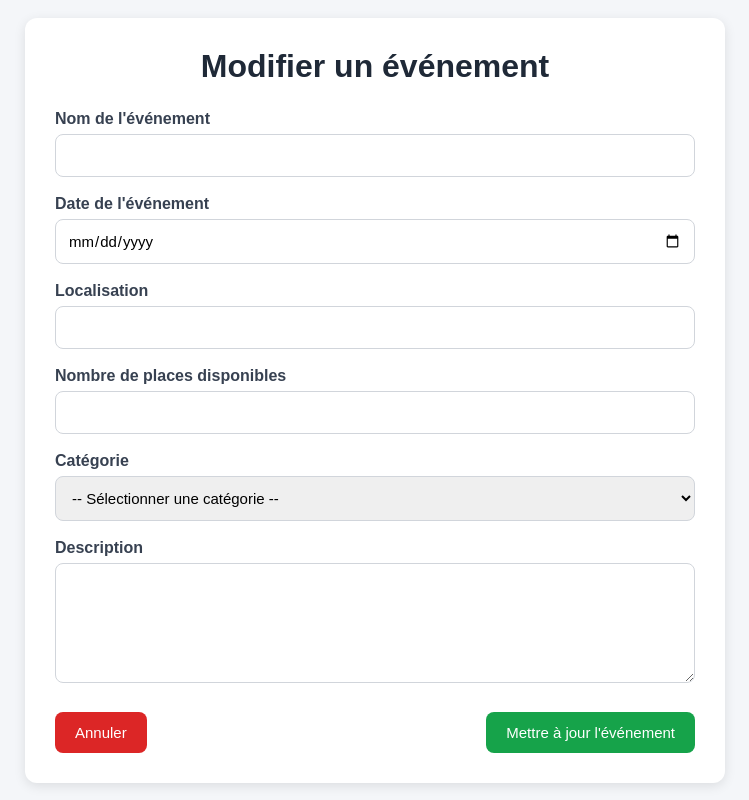
After one commit to skakanou/session_project, a Flask app: template templates/edit_event.html in a window 1280 px wide. The commit adds this page. Shown: the whole page, without its empty margins (265-1014 px from the left). Run offline with Flask 3, Linux system fonts and the light colour scheme; the template is opened without the code that fills it, so the values that code supplies are empty.

Commit message:
push 20062026 1018

```diff
--- a/models.py
+++ b/models.py
@@ -34,3 +34,5 @@ class Booking(db.Model):
     event = db.relationship('Event', backref=db.backref('bookings', lazy=True))
 
     created_at = db.Column(db.DateTime, default=datetime.utcnow)
+
+    state = db.Column(db.Enum('Confirmed', 'Cancelled'), nullable=False, default='Confirmed')
--- a/templates/admin_dash.html
+++ b/templates/admin_dash.html
@@ -116,7 +116,6 @@
     <div class="sidebar">
         <h2>Administration</h2>
 
-        <a href="{{ url_for('users.events') }}">📅 Événements</a>
         <a href="{{ url_for('admin.create_event') }}">➕ Créer un événement</a>
         <a href="{{ url_for('users.logout') }}">🚪 Déconnexion</a>
     </div>
@@ -145,9 +144,9 @@
                 </div>
 
                 <div class="actions">
-                    <a href="#" class="btn-edit">Modifier</a>
+                    <a href="{{ url_for('admin.edit_event', event_id=event.id) }}" class="btn-edit">Modifier</a>
 
-                    <form action="#" method="POST">
+                    <form action="{{ url_for('admin.delete_event', event_id=event.id) }}" method="POST" onsubmit="return confirm('Êtes-vous sûr de vouloir supprimer cet événement ?');">
                         <button class="btn-delete">Supprimer</button>
                     </form>
                 </div>
--- /dev/null
+++ b/templates/edit_event.html
@@ -0,0 +1,170 @@
+<!DOCTYPE html>
+<html lang="fr">
+
+<head>
+    <meta charset="UTF-8">
+    <meta name="viewport" content="width=device-width, initial-scale=1.0">
+    <title>Modifier un événement</title>
+
+    <style>
+        * {
+            margin: 0;
+            padding: 0;
+            box-sizing: border-box;
+            font-family: Arial, sans-serif;
+        }
+
+        body {
+            background: #f4f6f9;
+            display: flex;
+            justify-content: center;
+            align-items: center;
+            min-height: 100vh;
+        }
+
+        .container {
+            background: white;
+            width: 700px;
+            max-width: 95%;
+            padding: 30px;
+            border-radius: 12px;
+            box-shadow: 0 3px 12px rgba(0, 0, 0, 0.1);
+        }
+
+        h1 {
+            text-align: center;
+            margin-bottom: 25px;
+            color: #1f2937;
+        }
+
+        .form-group {
+            margin-bottom: 18px;
+        }
+
+        label {
+            display: block;
+            margin-bottom: 6px;
+            font-weight: bold;
+            color: #374151;
+        }
+
+        input,
+        select,
+        textarea {
+            width: 100%;
+            padding: 12px;
+            border: 1px solid #d1d5db;
+            border-radius: 8px;
+            font-size: 15px;
+        }
+
+        textarea {
+            resize: vertical;
+            min-height: 120px;
+        }
+
+        .buttons {
+            display: flex;
+            justify-content: space-between;
+            margin-top: 25px;
+        }
+
+        .btn-submit {
+            background: #16a34a;
+            color: white;
+            border: none;
+            padding: 12px 20px;
+            border-radius: 8px;
+            cursor: pointer;
+            font-size: 15px;
+        }
+
+        .btn-submit:hover {
+            background: #15803d;
+        }
+
+        .btn-cancel {
+            background: #dc2626;
+            color: white;
+            text-decoration: none;
+            padding: 12px 20px;
+            border-radius: 8px;
+            font-size: 15px;
+        }
+
+        .btn-cancel:hover {
+            background: #b91c1c;
+        }
+    </style>
+</head>
+
+<body>
+
+    <div class="container">
+
+        <h1>Modifier un événement</h1>
+
+        <form method="POST" ">
+
+            <div class="form-group">
+                <label for="event_name">Nom de l'événement</label>
+                <input type="text" name="event_name" value="{{ event.event_name }}" required>
+            </div>
+
+            <div class="form-group">
+                <label for="event_date">Date de l'événement</label>
+                <input type="date" name="event_date" value="{{ event.event_date }}" required>
+            </div>
+
+            <div class="form-group">
+                <label for="location">Localisation</label>
+                <input type="text" name="location" value="{{ event.location }}" required>
+            </div>
+
+            <div class="form-group">
+                <label for="seats_available">Nombre de places disponibles</label>
+                <input type="number" name="seats_available" value="{{ event.seats_available }}" required>
+
+            </div>
+
+            <div class="form-group">
+                <label for="category">Catégorie</label>
+
+                <select id="category" name="category" required>
+                    <option value="">-- Sélectionner une catégorie --</option>
+                    <option value="Conference"{% if event.category=="Conference" %}selected{% endif %}>Conférence</option>
+                    <option value="Formation"{% if event.category=="Formation" %}selected{% endif %}>Formation</option>
+                    <option value="Musique"{% if event.category=="Musique" %}selected{% endif %}>Musique</option>
+                    <option value="Sport"{% if event.category=="Sport" %}selected{% endif %}>Sport</option>
+                    <option value="Technologie"{% if event.category=="Technologie" %}selected{% endif %}>Technologie</option>
+                    <option value="Business"{% if event.category=="Business" %}selected{% endif %}>Business</option>
+                    <option value="Culture"{% if event.category=="Culture" %}selected{% endif %}>Culture</option>
+                    <option value="Autre"{% if event.category=="Autre" %}selected{% endif %}>Autre</option>
+                </select>
+            </div>
+
+            <div class="form-group">
+                <label for="description">Description</label>
+
+                <textarea name="description">{{ event.description }}</textarea>
+            </div>
+
+            <div class="buttons">
+
+                <a href="{{ url_for('admin.admin_dash') }}" class="btn-cancel">
+                    Annuler
+                </a>
+
+                <button type="submit" class="btn-submit">
+                    Mettre à jour l'événement
+                </button>
+
+            </div>
+
+        </form>
+
+    </div>
+
+</body>
+
+</html>
```
Also changed, not shown: routes/admin.py (+32 -0 lines), routes/reservation.py (added, +24 -0 lines), routes/users.py (+4 -4 lines), templates/events.html (+12 -16 lines), templates/user_dash.html (+6 -36 lines).
